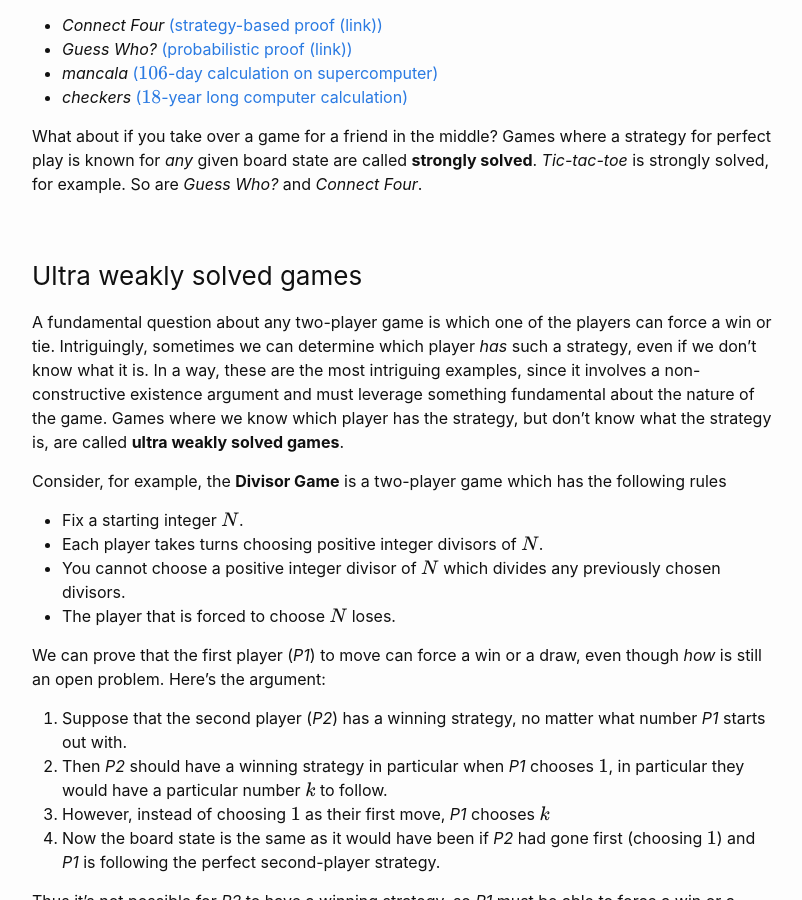
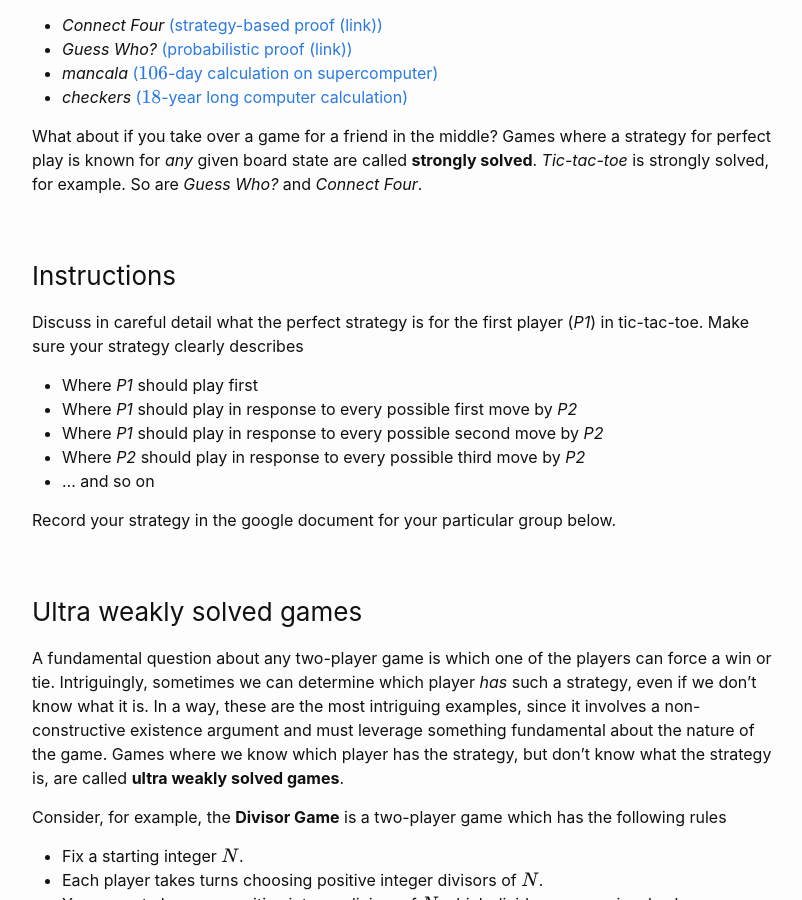
Before and after one commit to wcasper/math180fall2021, a Jekyll site: the page built from _modules/tic-tac-toe/solved-games.md, in a window 1280 px wide and 900 px high, scrolled down 924 px. Shown: the whole window, without its empty margins (238-1040 px from the left). Built offline with Jekyll 4.4.1, drawn with Linux system fonts in a browser that asks for light colours.

Commit message:
remade into a discussion

```diff
--- a/_modules/tic-tac-toe/solved-games.md
+++ b/_modules/tic-tac-toe/solved-games.md
@@ -26,12 +26,24 @@ For example
 What about if you take over a game for a friend in the middle?  Games where a strategy for perfect play is known for *any* given board state are called **strongly solved**.
 *Tic-tac-toe* is strongly solved, for example.  So are *Guess Who?* and *Connect Four*.
 
+### Instructions
+
+Discuss in careful detail what the perfect strategy is for the first player (*P1*) in tic-tac-toe.  Make sure your strategy clearly describes
+* Where *P1* should play first
+* Where *P1* should play in response to every possible first move by *P2*
+* Where *P1* should play in response to every possible second move by *P2*
+* Where *P2* should play in response to every possible third move by *P2*
+* ... and so on
+
+Record your strategy in the google document for your particular group below.
+
 ### Ultra weakly solved games
 
 A fundamental question about any two-player game is which one of the players can force a win or tie.
 Intriguingly, sometimes we can determine which player *has* such a strategy, even if we don't know what it is.
 In a way, these are the most intriguing examples, since it involves a non-constructive existence argument and must leverage something fundamental about the nature of the game.
 Games where we know which player has the strategy, but don't know what the strategy is, are called **ultra weakly solved games**.
+
 
 Consider, for example, the **Divisor Game** is a two-player game which has the following rules
 * Fix a starting integer $$N$$.
```
